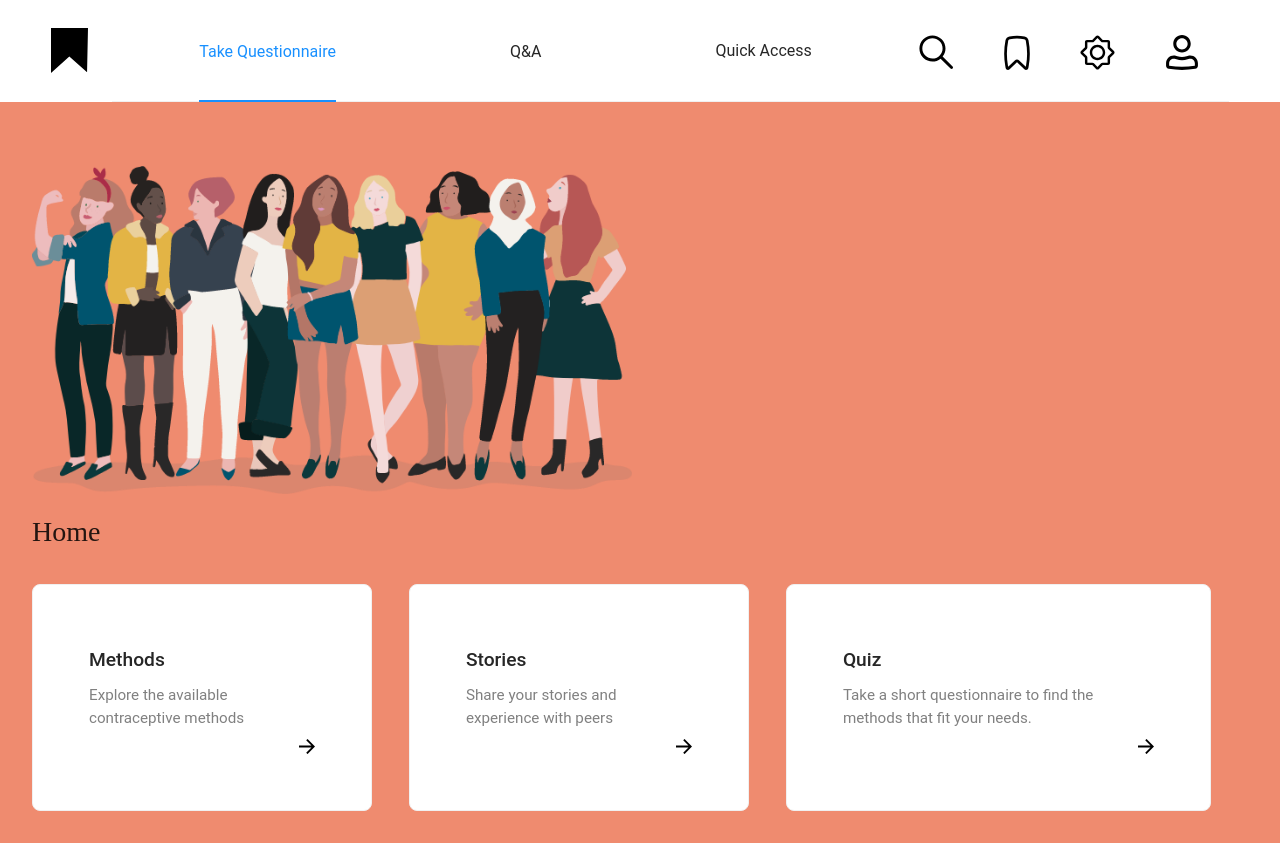
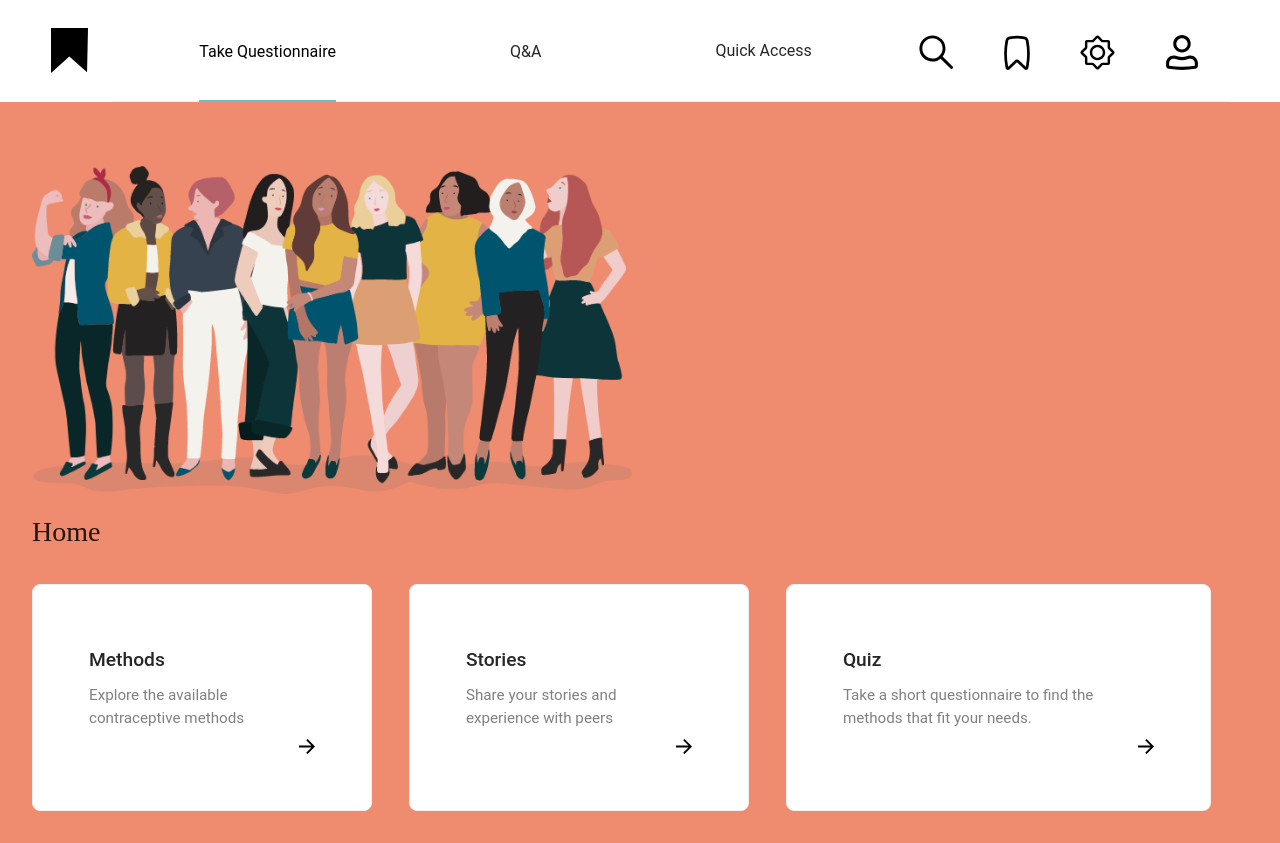
Before and after one commit to sandboxnu/knowyouroptions, a Next.js app in the folder frontend/: page / in a window 1280 px wide. In both pictures the pointer is over the item "Take Questionnaire". Built offline with nearby package versions, Linux system fonts and the light colour scheme; a web font is replaced by a local one.

Commit message:
Colors and spacing

```diff
--- a/frontend/components/NavBar.tsx
+++ b/frontend/components/NavBar.tsx
@@ -55,7 +55,11 @@ const linkToItem = (link: QuickLink) => {
 };
 
 const quickLinksDropdown = (
-  <Menu.SubMenu className="nav-bar-title" title="Quick Access">
+  <Menu.SubMenu
+    popupOffset={[0, 1]}
+    className="nav-bar-title"
+    title="Quick Access"
+  >
     {quickLinks.map(linkToItem)}
   </Menu.SubMenu>
 );
--- a/frontend/styles/globals.css
+++ b/frontend/styles/globals.css
@@ -42,3 +42,29 @@ a {
 .layout {
   background-color: white;
 }
+
+/* Navigation bar colors */
+
+.ant-menu-horizontal:not(.ant-menu-dark) > .ant-menu-item:hover::after,
+.ant-menu-horizontal:not(.ant-menu-dark) > .ant-menu-submenu:hover::after,
+.ant-menu-horizontal:not(.ant-menu-dark) > .ant-menu-item-active::after,
+.ant-menu-horizontal:not(.ant-menu-dark) > .ant-menu-submenu-active::after,
+.ant-menu-horizontal:not(.ant-menu-dark) > .ant-menu-item-open::after,
+.ant-menu-horizontal:not(.ant-menu-dark) > .ant-menu-submenu-open::after,
+.ant-menu-horizontal:not(.ant-menu-dark) > .ant-menu-item-selected::after,
+.ant-menu-horizontal:not(.ant-menu-dark) > .ant-menu-submenu-selected::after {
+  border-bottom: 2px solid #6abdc1;
+}
+
+.ant-menu-horizontal:not(.ant-menu-dark) > .ant-menu-item:hover,
+.ant-menu-horizontal:not(.ant-menu-dark) > .ant-menu-submenu:hover,
+.ant-menu-horizontal:not(.ant-menu-dark) > .ant-menu-item-active,
+.ant-menu-horizontal:not(.ant-menu-dark) > .ant-menu-submenu-active,
+.ant-menu-horizontal:not(.ant-menu-dark) > .ant-menu-item-open,
+.ant-menu-horizontal:not(.ant-menu-dark) > .ant-menu-submenu-open,
+.ant-menu-horizontal:not(.ant-menu-dark) > .ant-menu-item-selected,
+.ant-menu-horizontal:not(.ant-menu-dark) > .ant-menu-submenu-selected,
+.ant-menu-item-active,
+.ant-menu-light .ant-menu-submenu-title:hover {
+  color: black;
+}
```
